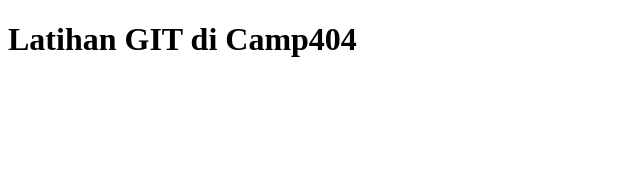
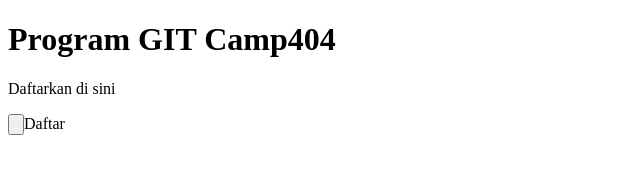
Before and after one commit to aldearizka99/latihanGIT, a plain HTML site: page index.html in a window 1280 px wide. Shown: the whole page, without its empty margins (0-640 px from the left). Drawn offline with Linux system fonts and the light colour scheme.

Commit message:
mengubah index.html dari github

```diff
--- a/index.html
+++ b/index.html
@@ -4,6 +4,8 @@
         <title>Latihan GIT</title>
     </head>
     <body>
-        <h1>Latihan GIT di Camp404</h1>
+        <h1>Program GIT Camp404</h1>
+        <p>Daftarkan di sini</p>
+        <input type="button">Daftar</input>
     </body>
 </html>
```
